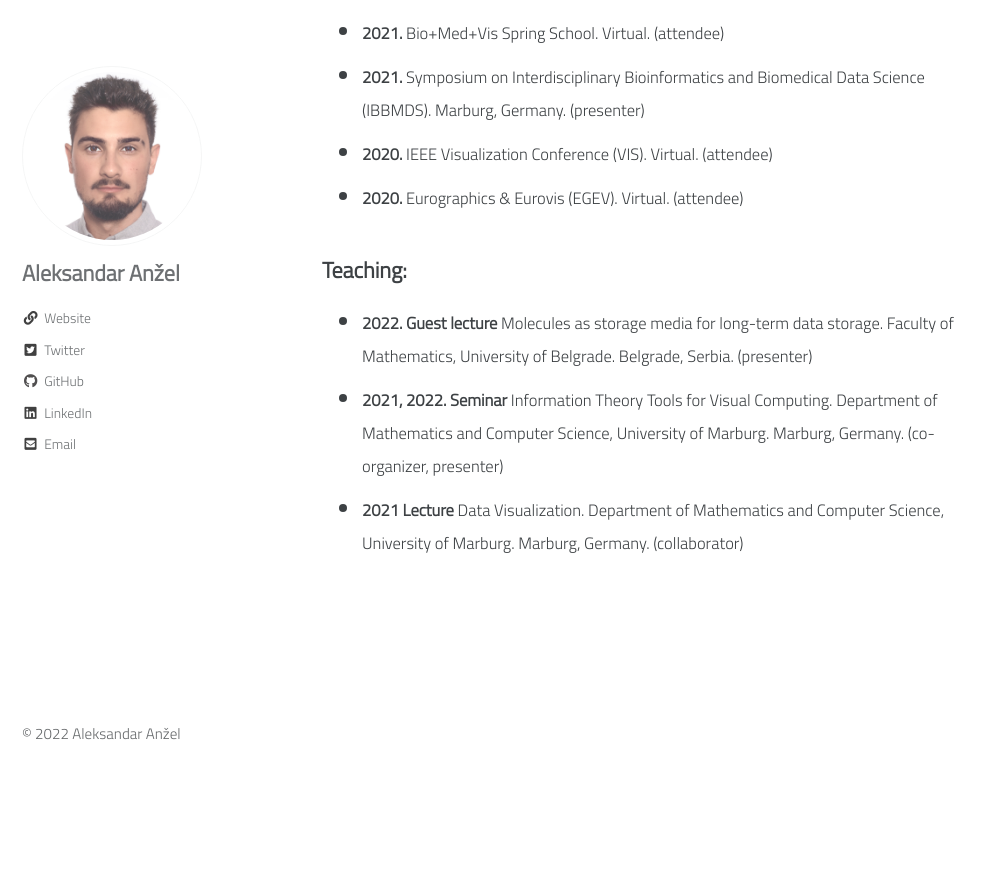
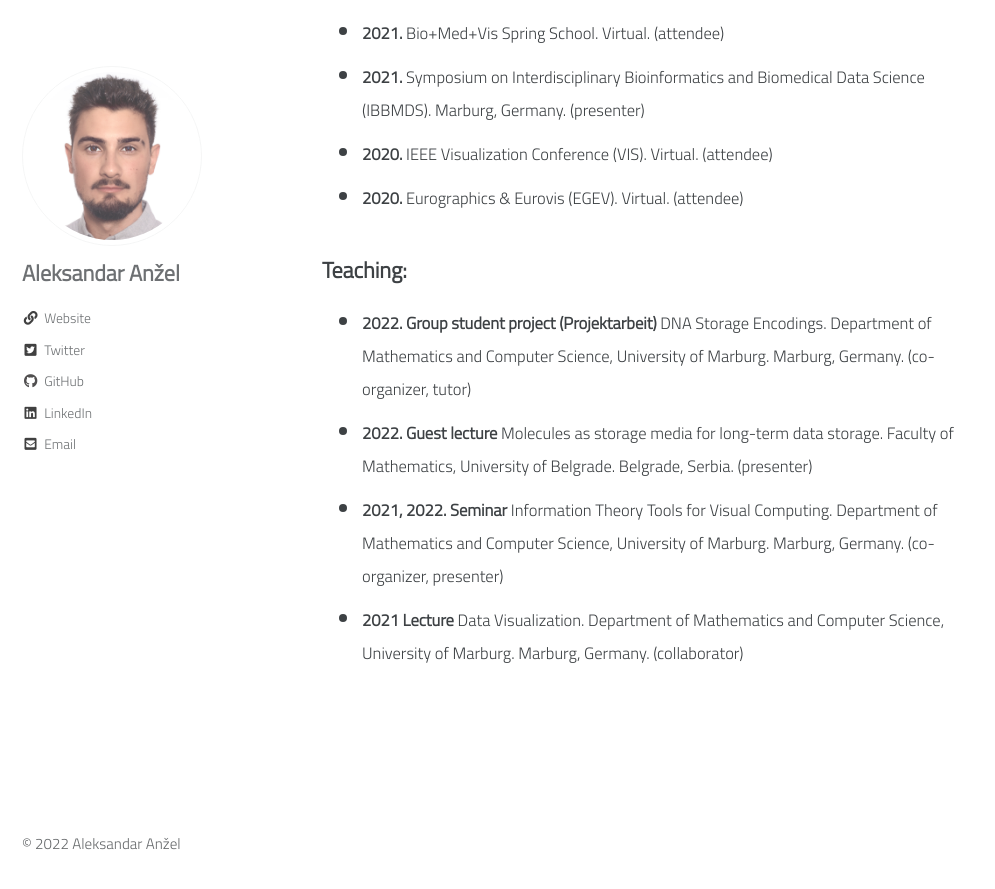
Before and after one commit to AAnzel/aanzel.github.io, a Jekyll site: the page built from pages/research.md, in a window 1280 px wide and 900 px high, scrolled down 808 px. Shown: the top 889 px of the window, without its empty margins (0-995 px from the left). Built offline with Jekyll 4.4.1, drawn with Linux system fonts in a browser that asks for light colours; cached includes are drawn as plain includes; before the commit the page ends 1598 px from its top, so only the background shows below that.

Commit message:
Added: Updated the CV. Updated the Research page with the ProjektArbeit information.

```diff
--- a/pages/research.md
+++ b/pages/research.md
@@ -26,6 +26,7 @@ My main research thesis is that computer science methods will profoundly acceler
 
 
 ###### Teaching:
+* <small>**2022. Group student project (Projektarbeit)** DNA Storage Encodings. Department of Mathematics and Computer Science, University of Marburg. Marburg, Germany. (co-organizer, tutor)
 * <small>**2022. Guest lecture** Molecules as storage media for long-term data storage. Faculty of Mathematics, University of Belgrade. Belgrade, Serbia. (presenter)
 * <small>**2021, 2022. Seminar** Information Theory Tools for Visual Computing. Department of Mathematics and Computer Science, University of Marburg. Marburg, Germany. (co-organizer, presenter)</small>
 * <small>**2021 Lecture** Data Visualization. Department of Mathematics and Computer Science, University of Marburg. Marburg, Germany. (collaborator)</small>
```
Also changed, not shown: Gemfile.lock, 1 other file.
